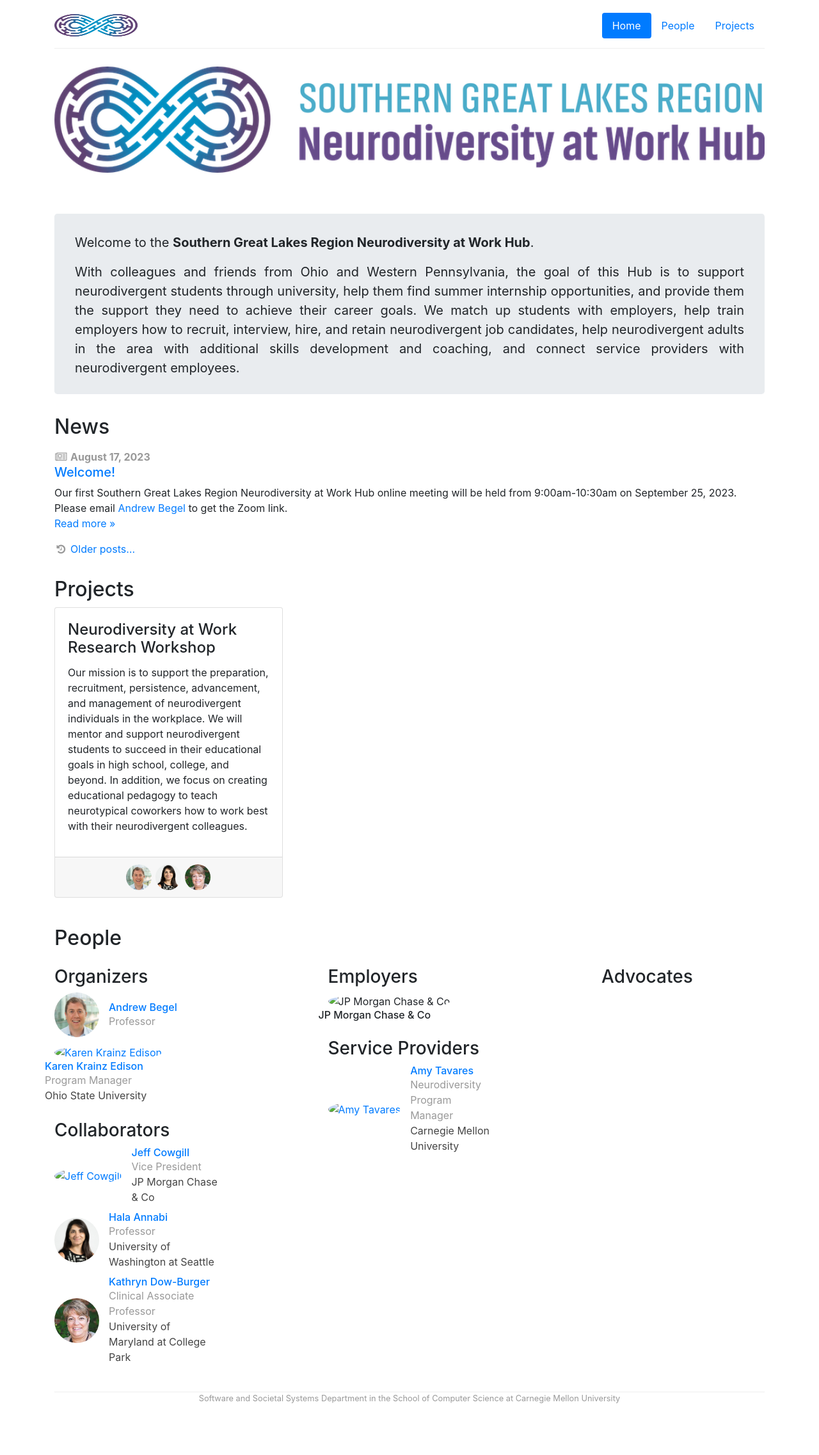
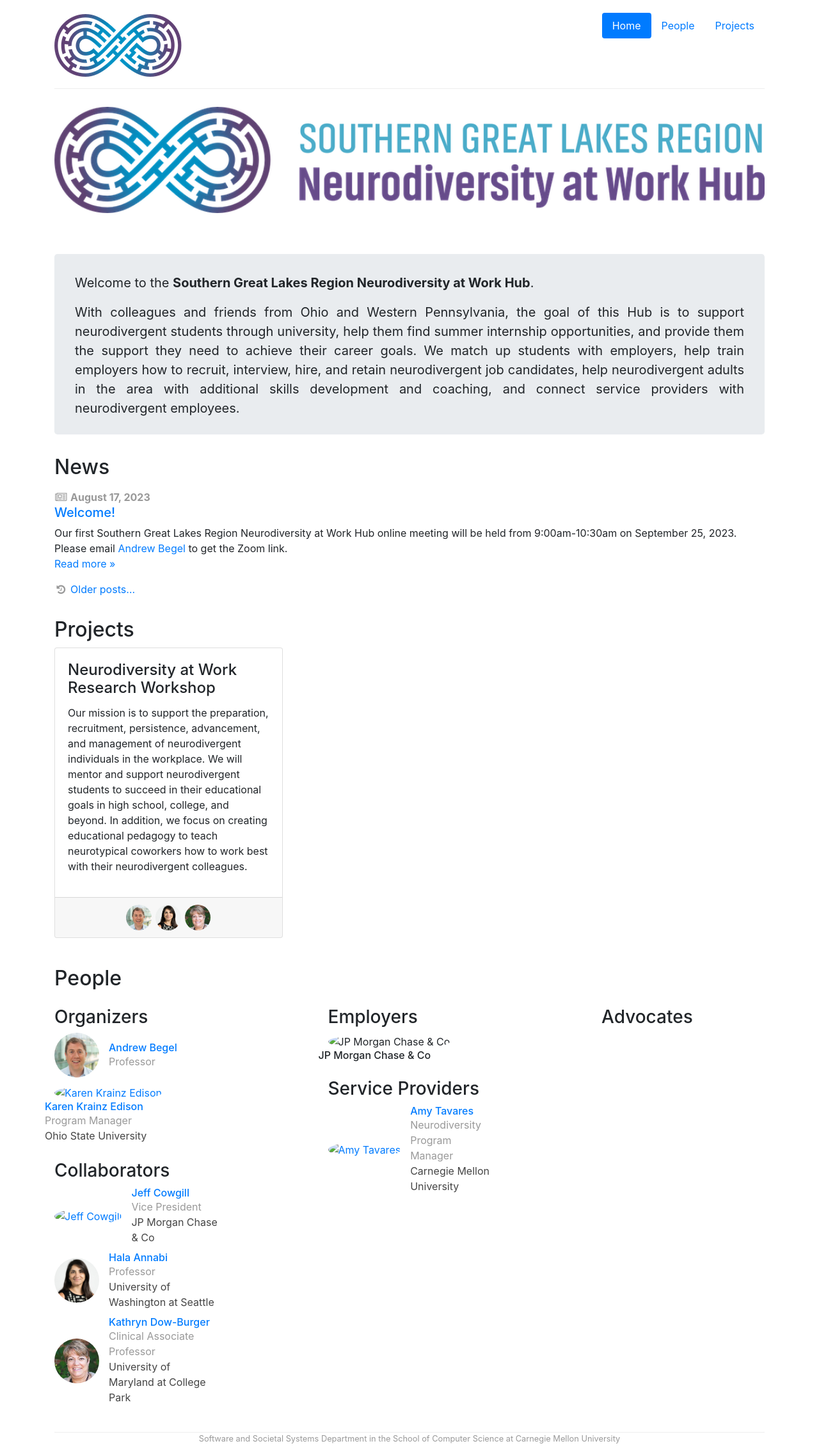
Before and after one commit to cmu-variability/neurodiversityatwork, a Jekyll site: the page built from index.html, in a window 1280 px wide. Shown: the whole page at 64% size. Built offline with Jekyll 4.4.1, drawn with Linux system fonts in a browser that asks for light colours; before the commit the page ends 2211 px from its top, so only the background shows below that.

Commit message:
Fixed logo dimensions.

```diff
--- a/css/group.scss
+++ b/css/group.scss
@@ -82,8 +82,8 @@
 
 /* Group logo */
 #logo {
-    width: 131px;
-    height: 35px;
+    width: 200px;
+    height: 98px;
     margin: 2px 0 8px 0;
 }
 
```
Also changed, not shown: 2 other files.
